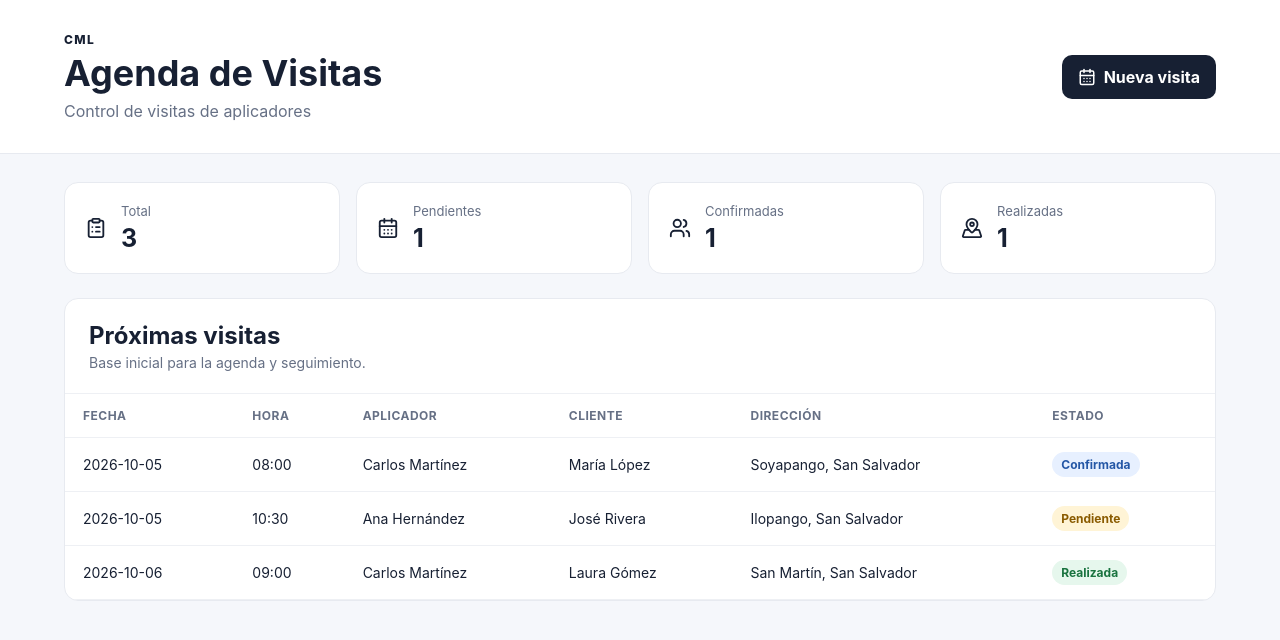
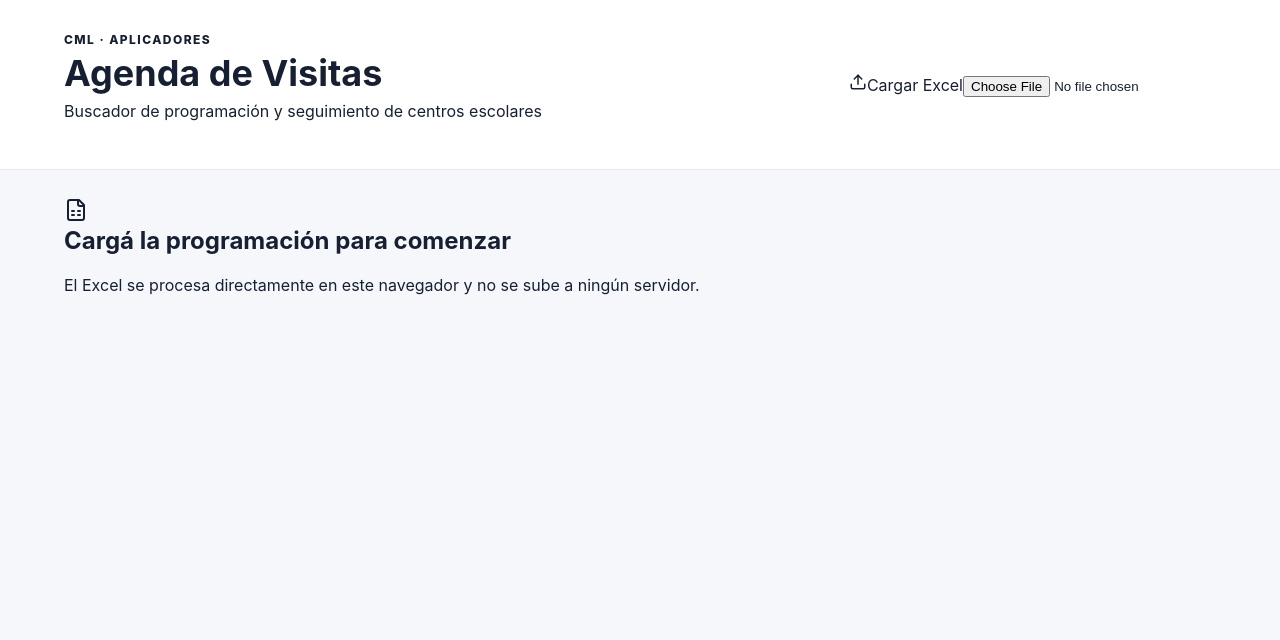
Before and after one commit to DCastro09dc/Agenda-Visitas-Aplicadores-CML, a React (Vite) app: page / in a window 1280 px wide. Shown: the top 640 px of the page. Built offline with nearby package versions, Linux system fonts and the light colour scheme.

Commit message:
Integrar buscador de programación CML desde Excel

```diff
--- a/src/App.tsx
+++ b/src/App.tsx
@@ -1,90 +1,127 @@
-import { CalendarDays, ClipboardList, MapPinned, Users } from "lucide-react";
-import { mockVisits } from "./data/mockVisits";
+import { ChangeEvent, useMemo, useState } from "react";
+import * as XLSX from "xlsx";
+import { Search, Upload, X, MapPin, CalendarDays, Users, Wifi, UserRound, Phone, FileSpreadsheet } from "lucide-react";
 
-const statusClass: Record<string, string> = {
-  Pendiente: "status pending",
-  Confirmada: "status confirmed",
-  Realizada: "status completed",
-  Cancelada: "status cancelled",
+type Row = Record<string, unknown>;
+
+const value = (row: Row, ...keys: string[]) => {
+  for (const key of keys) if (row[key] !== undefined && String(row[key]).trim() !== "") return String(row[key]);
+  return "";
+};
+const normalize = (text: string) => text.toLowerCase().normalize("NFD").replace(/[\u0300-\u036f]/g, "");
+const formatDate = (v: unknown) => {
+  if (!v) return "—";
+  if (v instanceof Date) return v.toLocaleDateString("es-SV");
+  return String(v);
 };
 
 function App() {
-  const pending = mockVisits.filter((visit) => visit.status === "Pendiente").length;
-  const confirmed = mockVisits.filter((visit) => visit.status === "Confirmada").length;
-  const completed = mockVisits.filter((visit) => visit.status === "Realizada").length;
+  const [rows, setRows] = useState<Row[]>([]);
+  const [query, setQuery] = useState("");
+  const [department, setDepartment] = useState("");
+  const [group, setGroup] = useState("");
+  const [selected, setSelected] = useState<Row | null>(null);
+  const [fileName, setFileName] = useState("");
+
+  const loadFile = async (event: ChangeEvent<HTMLInputElement>) => {
+    const file = event.target.files?.[0];
+    if (!file) return;
+    setFileName(file.name);
+    const buffer = await file.arrayBuffer();
+    const workbook = XLSX.read(buffer, { type: "array", cellDates: true });
+    const mainSheet = workbook.Sheets["Programación nacional"] ?? workbook.Sheets[workbook.SheetNames[0]];
+    const auxSheet = workbook.Sheets["Hoja 1"];
+    const main = XLSX.utils.sheet_to_json<Row>(mainSheet, { defval: "" });
+    const aux = auxSheet ? XLSX.utils.sheet_to_json<Row>(auxSheet, { defval: "" }) : [];
+    const auxMap = new Map(aux.map(r => [value(r, "Unnamed: 0", "Código", "Codigo"), r]));
+    setRows(main.map(r => {
+      const a = auxMap.get(value(r, "Código", "Codigo")) ?? {};
+      return {
+        ...r,
+        "Aplicador 1": value(a, "Aplicador 1"),
+        "Aplicador 2": value(a, "Aplicador 2"),
+        "Aplicador 3": value(a, "Aplicador 3"),
+        "Director respondió 1° contacto": value(a, "Director respondio 1° contacto"),
+        "Director respondió 2° contacto": value(a, "Director respondio 2° contacto"),
+        "Director respondió 3° contacto": value(a, "Director respondio 3° contacto"),
+        "Intervenida": value(a, "INTERVENIDA"),
+        "Difícil acceso (seguimiento)": value(a, "Dificil acceso"),
+        "Zona peligrosa": value(a, "Zona Peligrosa"),
+        "Conectividad": value(a, "CONECTIVIDAD"),
+        "Aplicación en plataforma": value(a, "APLICACION EN PLATAFORMA"),
+        "Comentarios": value(a, "COMENTARIOS"),
+      };
+    }));
+    setSelected(null);
+  };
+
+  const departments = useMemo(() => [...new Set(rows.map(r => value(r, "Departamento")).filter(Boolean))].sort(), [rows]);
+  const groups = useMemo(() => [...new Set(rows.map(r => value(r, "Grupo")).filter(Boolean))].sort(), [rows]);
+  const results = useMemo(() => {
+    const q = normalize(query.trim());
+    return rows.filter(r => {
+      const hay = normalize(Object.values(r).map(v => String(v ?? "")).join(" "));
+      return (!q || hay.includes(q)) &&
+        (!department || value(r, "Departamento") === department) &&
+        (!group || value(r, "Grupo") === group);
+    });
+  }, [rows, query, department, group]);
+
+  const clear = () => { setQuery(""); setDepartment(""); setGroup(""); setSelected(null); };
 
   return (
     <div className="app-shell">
       <header className="topbar">
-        <div>
-          <p className="eyebrow">CML</p>
-          <h1>Agenda de Visitas</h1>
-          <p className="subtitle">Control de visitas de aplicadores</p>
-        </div>
-        <button className="primary-button">
-          <CalendarDays size={18} />
-          Nueva visita
-        </button>
+        <div><div className="eyebrow">CML · APLICADORES</div><h1>Agenda de Visitas</h1><p>Buscador de programación y seguimiento de centros escolares</p></div>
+        <label className="upload-button"><Upload size={18}/><span>Cargar Excel</span><input type="file" accept=".xlsx,.xls" onChange={loadFile}/></label>
       </header>
 
       <main className="content">
-        <section className="stats-grid" aria-label="Resumen">
-          <article className="stat-card">
-            <ClipboardList />
-            <div><span>Total</span><strong>{mockVisits.length}</strong></div>
-          </article>
-          <article className="stat-card">
-            <CalendarDays />
-            <div><span>Pendientes</span><strong>{pending}</strong></div>
-          </article>
-          <article className="stat-card">
-            <Users />
-            <div><span>Confirmadas</span><strong>{confirmed}</strong></div>
-          </article>
-          <article className="stat-card">
-            <MapPinned />
-            <div><span>Realizadas</span><strong>{completed}</strong></div>
-          </article>
+        <section className="hero-panel">
+          <div className="hero-icon"><FileSpreadsheet/></div>
+          <div><h2>{fileName ? "Programación cargada" : "Cargá la programación para comenzar"}</h2>
+          <p>{fileName ? <><b>{fileName}</b> · {rows.length.toLocaleString("es-SV")} registros listos para buscar.</> : "El Excel se procesa directamente en este navegador y no se sube a ningún servidor."}</p></div>
         </section>
 
-        <section className="panel">
-          <div className="panel-header">
-            <div>
-              <h2>Próximas visitas</h2>
-              <p>Base inicial para la agenda y seguimiento.</p>
-            </div>
-          </div>
+        {rows.length > 0 && <>
+          <section className="search-panel">
+            <div className="search-box"><Search size={21}/><input value={query} onChange={e=>setQuery(e.target.value)} placeholder="Buscar por nombre, código, aplicador, director, municipio…"/>{query && <button onClick={()=>setQuery("")}><X/></button>}</div>
+            <select value={department} onChange={e=>setDepartment(e.target.value)}><option value="">Todos los departamentos</option>{departments.map(d=><option key={d}>{d}</option>)}</select>
+            <select value={group} onChange={e=>setGroup(e.target.value)}><option value="">Todos los grupos</option>{groups.map(g=><option key={g}>{g}</option>)}</select>
+            <button className="clear-button" onClick={clear}>Limpiar</button>
+          </section>
 
-          <div className="table-wrap">
-            <table>
-              <thead>
-                <tr>
-                  <th>Fecha</th>
-                  <th>Hora</th>
-                  <th>Aplicador</th>
-                  <th>Cliente</th>
-                  <th>Dirección</th>
-                  <th>Estado</th>
-                </tr>
-              </thead>
-              <tbody>
-                {mockVisits.map((visit) => (
-                  <tr key={visit.id}>
-                    <td>{visit.date}</td>
-                    <td>{visit.time}</td>
-                    <td>{visit.applicant}</td>
-                    <td>{visit.client}</td>
-                    <td>{visit.address}</td>
-                    <td><span className={statusClass[visit.status]}>{visit.status}</span></td>
-                  </tr>
-                ))}
-              </tbody>
-            </table>
-          </div>
-        </section>
+          <div className="result-bar"><b>{results.length.toLocaleString("es-SV")}</b> resultado(s){results.length > 150 && " · mostrando los primeros 150"}</div>
+          {!selected ? <section className="results">
+            {results.slice(0,150).map((r,i)=><button className="result-card" key={i} onClick={()=>setSelected(r)}>
+              <div className="result-main"><h3>{value(r,"Centro escolar") || "Sin nombre"}</h3><div className="chips"><span>Código {value(r,"Código")}</span><span>{formatDate(r["Fecha"])}</span><span>{value(r,"Grupo")}</span></div></div>
+              <div className="location"><MapPin size={16}/>{value(r,"Municipio")} · {value(r,"Distrito")}</div>
+            </button>)}
+            {!results.length && <div className="empty">No encontramos coincidencias. Probá con parte del nombre o código.</div>}
+          </section> : <Detail row={selected} onBack={()=>setSelected(null)}/>}
+        </>}
       </main>
     </div>
   );
 }
 
+function Detail({ row, onBack }: { row: Row; onBack: () => void }) {
+  const fields = [
+    ["Código", value(row,"Código")],["Fecha",formatDate(row["Fecha"])],["Semana",value(row,"Semana")],["Región",value(row,"Región")],
+    ["Departamento",value(row,"Departamento")],["Municipio",value(row,"Municipio")],["Distrito",value(row,"Distrito")],["Grupo",value(row,"Grupo")],
+    ["Requiere Starlink",value(row,"Requiere Starlink")],["Centro de difícil acceso",value(row,"Centro de difícil acceso")],
+    ["Aplicador asignado",value(row,"Aplicador asignado")],["ID aplicador",value(row,"ID")],["Teléfono aplicador",value(row,"Teléfono")],
+    ["Vive en",value(row,"Vive en")],["Fuera de su departamento",value(row,"Fuera de su departamento")],
+    ["Km línea recta",value(row,"Km (línea recta)")],["Km carretera",value(row,"Km estimados por carretera")],
+    ["Starlink del aplicador",value(row,"Starlink del aplicador")],["Director",value(row,"Director")],["Teléfono del director",value(row,"Teléfono del director")],
+    ["Matrícula",value(row,"Matrícula")],["Motivo de la fecha",value(row,"Motivo de la fecha")],
+    ["Aplicador 1",value(row,"Aplicador 1")],["Aplicador 2",value(row,"Aplicador 2")],["Aplicador 3",value(row,"Aplicador 3")],
+    ["Intervenida",value(row,"Intervenida")],["Difícil acceso (seguimiento)",value(row,"Difícil acceso (seguimiento)")],
+    ["Zona peligrosa",value(row,"Zona peligrosa")],["Conectividad",value(row,"Conectividad")],["Aplicación en plataforma",value(row,"Aplicación en plataforma")],["Comentarios",value(row,"Comentarios")]
+  ];
+  return <section className="detail-panel"><button className="back-button" onClick={onBack}>← Volver a resultados</button>
+    <div className="detail-title"><div><div className="eyebrow">CENTRO ESCOLAR</div><h2>{value(row,"Centro escolar")}</h2></div><div className="detail-chips"><span><CalendarDays/> {formatDate(row["Fecha"])}</span><span><Users/> {value(row,"Grupo")}</span></div></div>
+    <div className="detail-grid">{fields.map(([label,val])=><div className="field" key={label}><b>{label}</b><span>{val || "—"}</span></div>)}</div>
+  </section>;
+}
 export default App;
```
